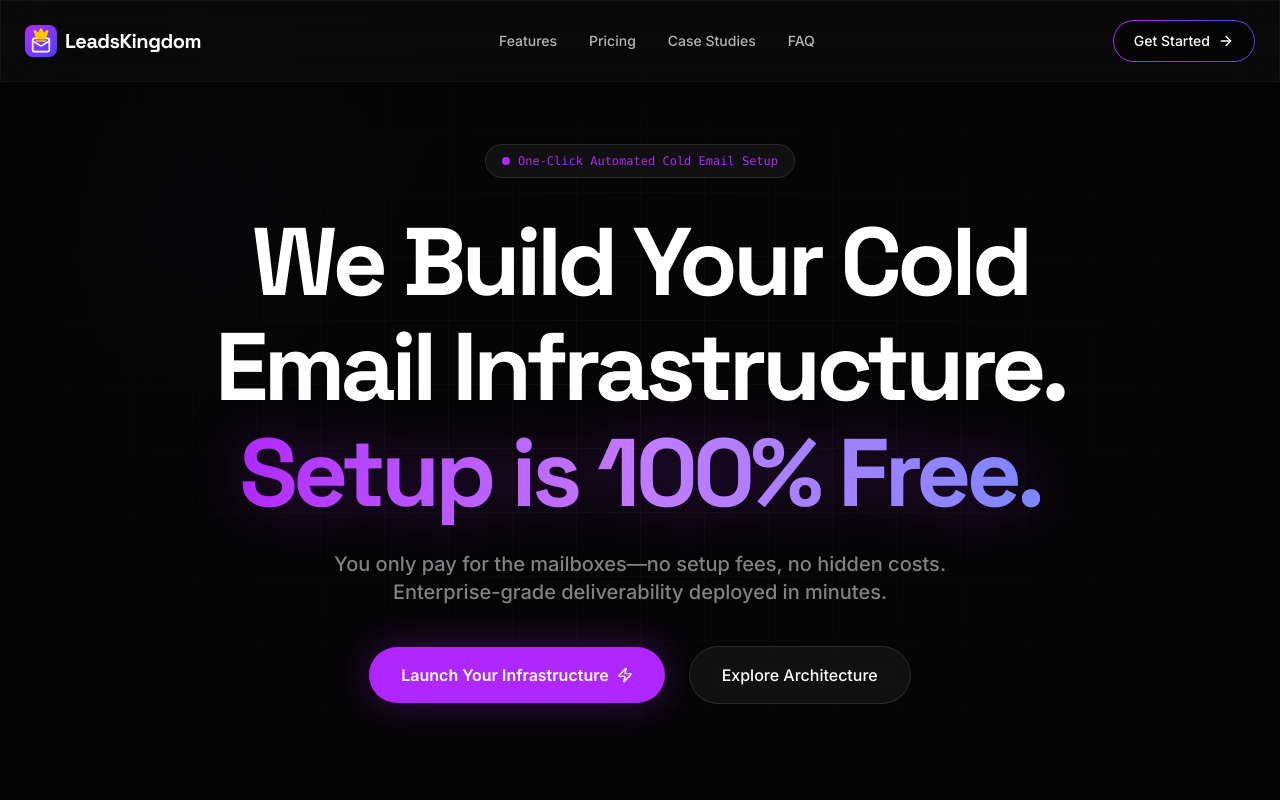
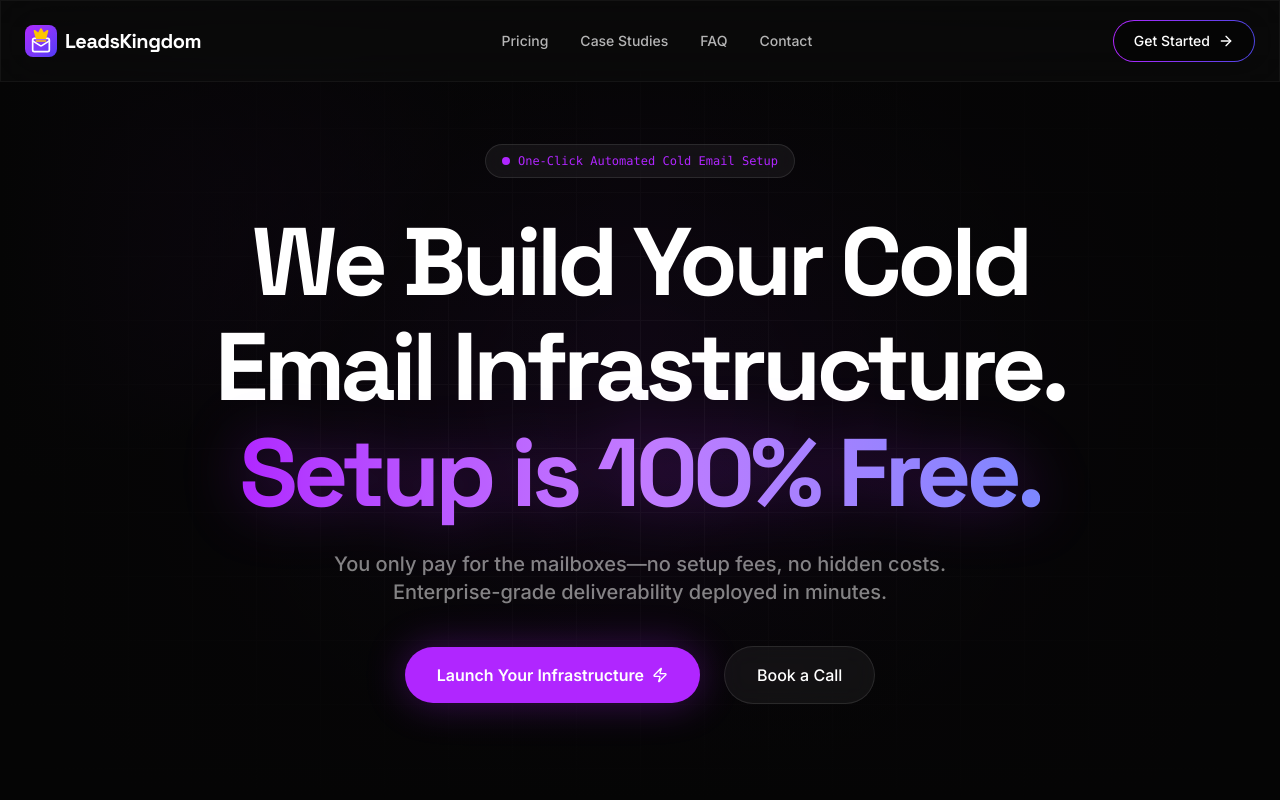
Before and after one commit to dekrishshah/LeadsKingdom, a React (Vite) app: page / in a window 1280 px wide. Shown: the top 800 px of the page. Built offline with nearby package versions, Linux system fonts and the light colour scheme.

Commit message:
feat: Add Contact link to navigation
Adds a "Contact" link to the main navigation bar, improving site discoverability and user engagement. Also imports the Calendar icon, although it's not used in this diff.

```diff
--- a/src/App.tsx
+++ b/src/App.tsx
@@ -1,6 +1,6 @@
 import React, { useState, useEffect } from 'react';
 import { motion, AnimatePresence, useMotionValue, useMotionTemplate } from 'motion/react';
-import { Mail, ShieldCheck, Zap, TrendingUp, CheckCircle2, ArrowRight, Layers, Star, ChevronDown, Crown } from 'lucide-react';
+import { Mail, ShieldCheck, Zap, TrendingUp, CheckCircle2, ArrowRight, Layers, Star, ChevronDown, Crown, Calendar } from 'lucide-react';
 import { BrowserRouter, Routes, Route, Link, useLocation, useParams } from 'react-router-dom';
 import { caseStudiesData } from './data';
 
@@ -48,10 +48,10 @@ const Navbar = () => {
           <span className="font-display font-bold text-xl tracking-tight">LeadsKingdom</span>
         </Link>
         <div className="hidden md:flex items-center gap-8 text-sm font-medium text-white/70">
-          <Link to="/#features" onClick={(e) => handleScroll(e, 'features')} className="hover:text-white transition-colors">Features</Link>
           <Link to="/#pricing" onClick={(e) => handleScroll(e, 'pricing')} className="hover:text-white transition-colors">Pricing</Link>
           <Link to="/case-studies" className="hover:text-white transition-colors">Case Studies</Link>
           <Link to="/#faq" onClick={(e) => handleScroll(e, 'faq')} className="hover:text-white transition-colors">FAQ</Link>
+          <Link to="/contact" className="hover:text-white transition-colors">Contact</Link>
         </div>
         <div className="flex items-center gap-4">
           <Link to="/#pricing" onClick={(e) => handleScroll(e, 'pricing')} className="gradient-border px-5 py-2.5 text-sm font-medium hover:scale-105 transition-transform flex items-center gap-2">
@@ -83,8 +83,22 @@ const Hero = () => {
       <motion.div
         className="pointer-events-none absolute inset-0 z-0"
         style={{
-          background: useMotionTemplate`radial-gradient(600px circle at ${mouseX}px ${mouseY}px, rgba(176, 38, 255, 0.15), transparent 80%)`
+          background: useMotionTemplate`radial-gradient(600px circle at ${mouseX}px ${mouseY}px, rgba(176, 38, 255, 0.3), transparent 80%)`
         }}
+      />
+
+      {/* Idle State Animation */}
+      <motion.div
+        animate={{
+          scale: [1, 1.2, 1],
+          opacity: [0.05, 0.15, 0.05],
+        }}
+        transition={{
+          duration: 8,
+          repeat: Infinity,
+          ease: "easeInOut",
+        }}
+        className="absolute top-1/2 left-1/2 -translate-x-1/2 -translate-y-1/2 w-[800px] h-[800px] bg-neon-purple blur-[150px] rounded-full pointer-events-none z-0"
       />
 
       {/* High-tech Grid Background */}
@@ -153,17 +167,12 @@ const Hero = () => {
               Launch Your Infrastructure <Zap className="w-4 h-4" />
             </span>
           </a>
-          <a
-            href="#features"
-            onClick={(e) => {
-              e.preventDefault();
-              document.getElementById('features')?.scrollIntoView({ behavior: 'smooth' });
-              window.history.pushState(null, '', '/#features');
-            }}
+          <Link
+            to="/contact"
             className="inline-flex items-center justify-center px-8 py-4 rounded-full bg-white/5 border border-white/10 text-white text-base font-medium hover:bg-white/10 transition-all w-full sm:w-auto backdrop-blur-md"
           >
-            Explore Architecture
-          </a>
+            Book a Call
+          </Link>
         </motion.div>
       </div>
     </section>
@@ -433,7 +442,7 @@ const CaseStudiesSection = ({ limit, showDetailsButton, showViewAllButton }: { l
       <div className="max-w-7xl mx-auto px-6">
         {!showDetailsButton && (
           <div className="mb-20 text-center">
-            <h2 className="text-3xl md:text-4xl font-display font-bold mb-4">Proven Results</h2>
+            <h2 className="text-3xl md:text-4xl font-display font-bold mb-4">Case Studies</h2>
             <p className="text-white/60 text-lg max-w-2xl mx-auto">See how top teams are using LeadsKingdom to dominate their outbound campaigns.</p>
           </div>
         )}
@@ -597,7 +606,7 @@ const Footer = () => (
         <a href="#faq" className="hover:text-white transition-colors">FAQ</a>
         <a href="#" className="hover:text-white transition-colors">Terms</a>
         <a href="#" className="hover:text-white transition-colors">Privacy</a>
-        <a href="#" className="hover:text-white transition-colors">Contact</a>
+        <Link to="/contact" className="hover:text-white transition-colors">Contact</Link>
       </div>
 
       <p className="text-sm text-white/40">
@@ -697,6 +706,43 @@ const LandingPage = () => (
   </div>
 );
 
+const ContactPage = () => (
+  <div className="min-h-screen bg-obsidian text-white pt-32 pb-24 flex items-center justify-center relative overflow-hidden">
+    <div className="absolute top-1/2 left-1/2 -translate-x-1/2 -translate-y-1/2 w-[800px] h-[800px] bg-neon-purple/10 blur-[150px] rounded-full pointer-events-none" />
+
+    <div className="max-w-4xl w-full mx-auto px-6 relative z-10">
+      <div className="text-center mb-16">
+        <h1 className="text-4xl md:text-6xl font-display font-bold mb-6">Get in Touch</h1>
+        <p className="text-white/60 text-lg max-w-2xl mx-auto">Choose how you'd like to connect with our team.</p>
+      </div>
+
+      <div className="grid grid-cols-1 md:grid-cols-2 gap-6">
+        <a href="https://cal.com/leadskingdom" target="_blank" rel="noopener noreferrer" className="group relative bg-[#0a0a0a] border border-white/10 rounded-3xl p-10 hover:border-neon-purple/50 transition-all duration-500 hover:shadow-[0_0_40px_rgba(176,38,255,0.15)] hover:-translate-y-1 flex flex-col items-center text-center">
+          <div className="w-20 h-20 rounded-2xl bg-neon-purple/10 flex items-center justify-center mb-6 group-hover:scale-110 transition-transform duration-500">
+            <Calendar className="w-10 h-10 text-neon-purple" />
+          </div>
+          <h3 className="text-2xl font-display font-bold mb-2">Book a Call</h3>
+          <p className="text-white/50 mb-8">Schedule a time to discuss your infrastructure needs.</p>
+          <div className="mt-auto flex items-center text-neon-purple font-medium group-hover:gap-2 transition-all">
+            Select a Time <ArrowRight className="w-5 h-5 ml-2" />
+          </div>
+        </a>
+
+        <a href="mailto:info@leadskingdom.co" className="group relative bg-[#0a0a0a] border border-white/10 rounded-3xl p-10 hover:border-neon-purple/50 transition-all duration-500 hover:shadow-[0_0_40px_rgba(176,38,255,0.15)] hover:-translate-y-1 flex flex-col items-center text-center">
+          <div className="w-20 h-20 rounded-2xl bg-neon-purple/10 flex items-center justify-center mb-6 group-hover:scale-110 transition-transform duration-500">
+            <Mail className="w-10 h-10 text-neon-purple" />
+          </div>
+          <h3 className="text-2xl font-display font-bold mb-2">Email Us</h3>
+          <p className="text-white/50 mb-8">info@leadskingdom.co</p>
+          <div className="mt-auto flex items-center text-neon-purple font-medium group-hover:gap-2 transition-all">
+            Send Message <ArrowRight className="w-5 h-5 ml-2" />
+          </div>
+        </a>
+      </div>
+    </div>
+  </div>
+);
+
 export default function App() {
   return (
     <BrowserRouter>
@@ -708,6 +754,7 @@ export default function App() {
             <Route path="/" element={<LandingPage />} />
             <Route path="/case-studies" element={<CaseStudiesHub />} />
             <Route path="/case-studies/:id" element={<CaseStudyDetail />} />
+            <Route path="/contact" element={<ContactPage />} />
           </Routes>
         </main>
         <Footer />
```
